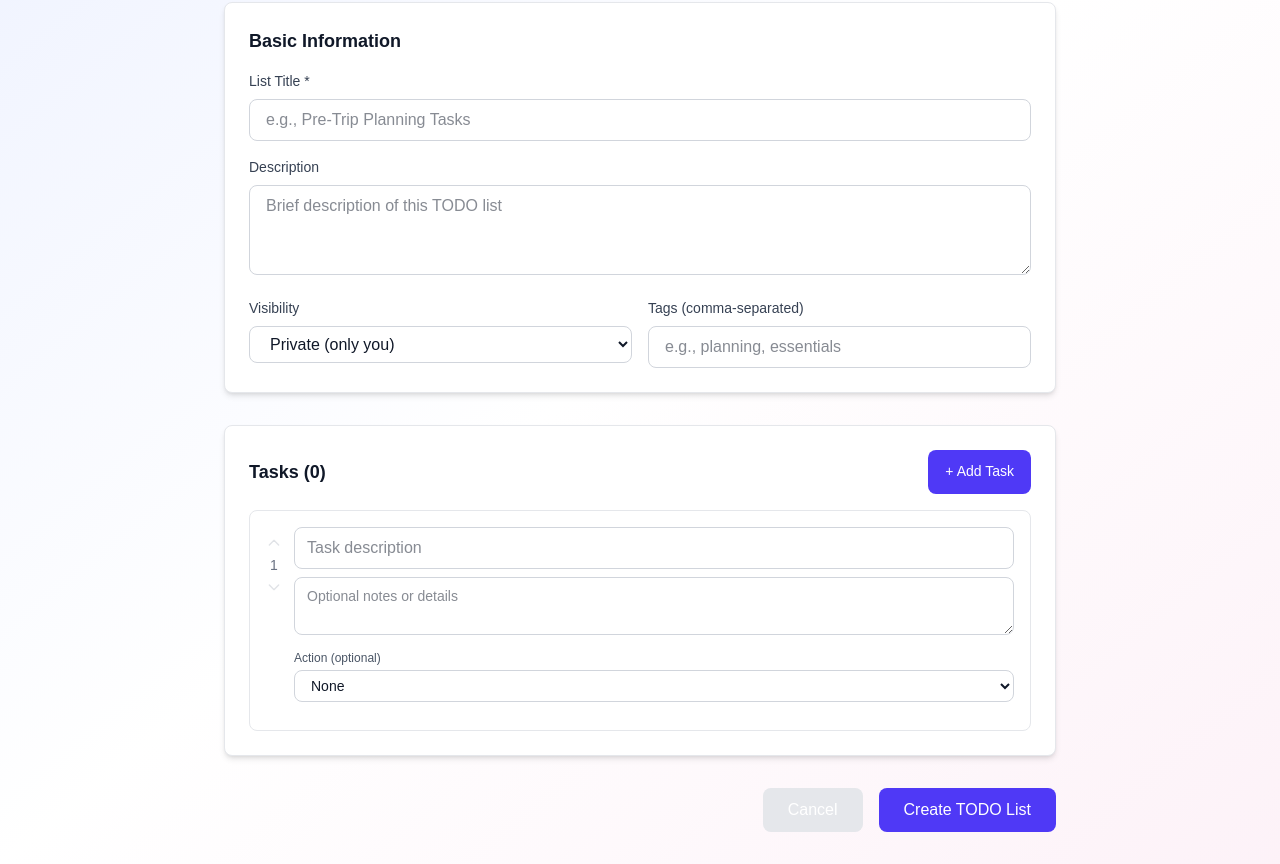
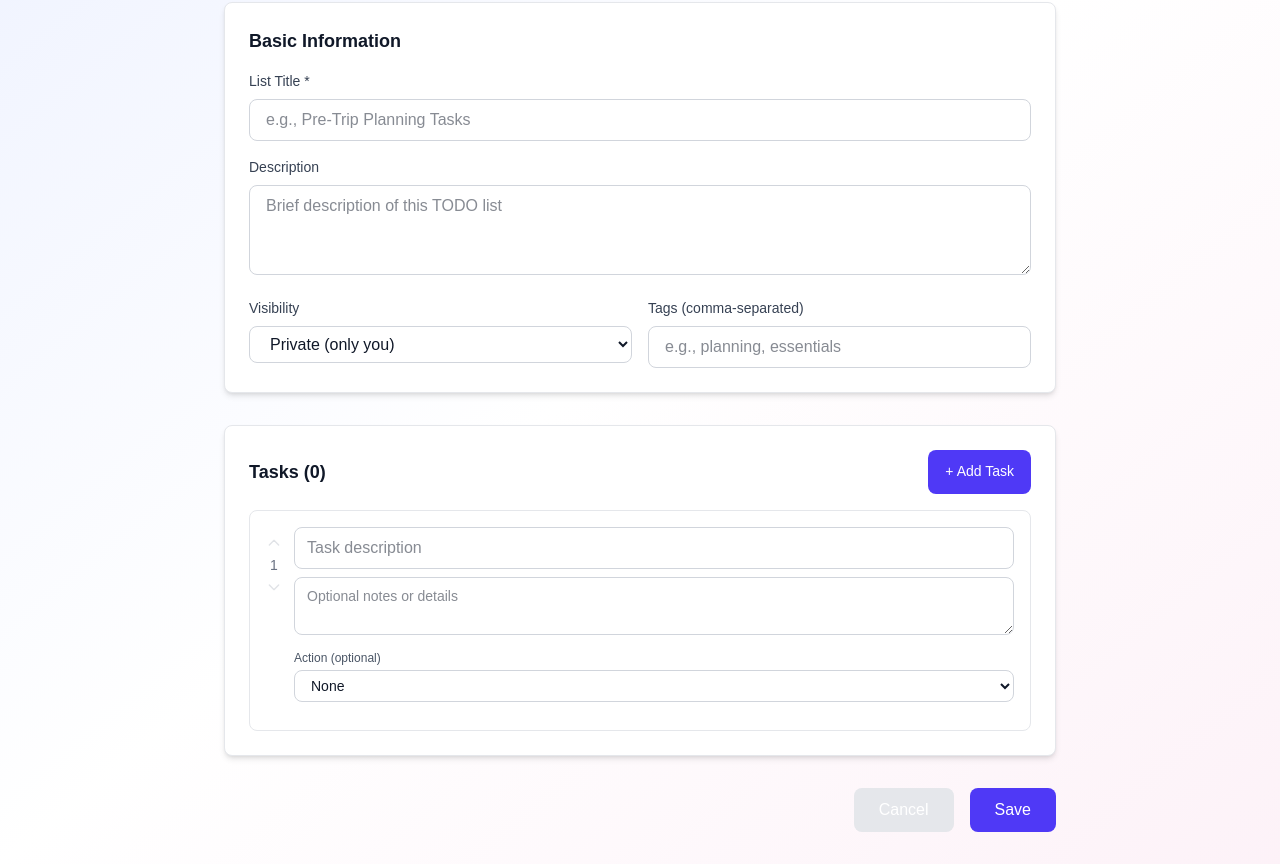
Before and after one commit to badgerpatrol/tripapp2, a Next.js app: page /lists/create-todo in a window 1280 px wide. Shown: the part 309-1173 px from the top of the page. Built offline with nearby package versions, Linux system fonts and the light colour scheme; no server answers; sample sign-in values are in the browser's storage.

Commit message:
dead end changes

```diff
--- a/app/admin/users/page.tsx
+++ b/app/admin/users/page.tsx
@@ -759,7 +759,7 @@ export default function AdminUsersPage() {
                   className="flex-1"
                   disabled={savingUser}
                 >
-                  {savingUser ? "Saving..." : "Save Changes"}
+                  {savingUser ? "Saving..." : "Save"}
                 </Button>
               </div>
             </form>
--- a/app/lists/create-kit/page.tsx
+++ b/app/lists/create-kit/page.tsx
@@ -463,7 +463,7 @@ export default function CreateKitListPage() {
               className="px-6 py-2 bg-green-600 hover:bg-green-700 text-white"
               disabled={loading}
             >
-              {loading ? "Creating..." : "Create Kit List"}
+              {loading ? "Saving..." : "Save"}
             </Button>
           </div>
         </form>
--- a/app/lists/create-todo/page.tsx
+++ b/app/lists/create-todo/page.tsx
@@ -383,7 +383,7 @@ export default function CreateTodoListPage() {
               className="px-6 py-2 bg-indigo-600 hover:bg-indigo-700 text-white"
               disabled={loading}
             >
-              {loading ? "Creating..." : "Create TODO List"}
+              {loading ? "Saving..." : "Save"}
             </Button>
           </div>
         </form>
--- a/app/lists/edit-kit/[id]/page.tsx
+++ b/app/lists/edit-kit/[id]/page.tsx
@@ -578,7 +578,7 @@ export default function EditKitListPage() {
               className="px-6 py-2 bg-green-600 hover:bg-green-700 text-white"
               disabled={saving}
             >
-              {saving ? "Saving..." : "Save Changes"}
+              {saving ? "Saving..." : "Save"}
             </Button>
           </div>
         </form>
--- a/app/trips/[id]/AddSpendDialog.tsx
+++ b/app/trips/[id]/AddSpendDialog.tsx
@@ -485,7 +485,7 @@ export default function AddSpendDialog({
                       <path className="opacity-75" fill="currentColor" d="M4 12a8 8 0 018-8V0C5.373 0 0 5.373 0 12h4zm2 5.291A7.962 7.962 0 014 12H0c0 3.042 1.135 5.824 3 7.938l3-2.647z"></path>
                     </svg>
                   )}
-                  {isSubmitting ? "Adding Spend..." : "Add Spend"}
+                  {isSubmitting ? "Adding Spend..." : "Save"}
                 </button>
               </div>
 
--- a/app/trips/[id]/ChoiceDetailDialog.tsx
+++ b/app/trips/[id]/ChoiceDetailDialog.tsx
@@ -400,7 +400,7 @@ export default function ChoiceDetailDialog({
                     disabled={saving}
                     className="flex-1 px-4 py-2 rounded-lg bg-blue-600 hover:bg-blue-700 disabled:bg-zinc-300 dark:disabled:bg-zinc-600 text-white font-medium transition-colors disabled:cursor-not-allowed"
                   >
-                    {saving ? "Saving..." : "Save Selection"}
+                    {saving ? "Saving..." : "Save"}
                   </button>
                 )}
               </div>
--- a/app/trips/[id]/EditItemAssignmentDialog.tsx
+++ b/app/trips/[id]/EditItemAssignmentDialog.tsx
@@ -537,7 +537,7 @@ export default function EditItemAssignmentDialog({
                       disabled={isSubmitting || !canEdit || loading}
                       className="tap-target flex-1 px-4 py-3 rounded-lg bg-blue-600 hover:bg-blue-700 disabled:bg-zinc-300 dark:disabled:bg-zinc-700 text-white font-medium transition-colors disabled:opacity-50 disabled:cursor-not-allowed"
                     >
-                      {isSubmitting ? "Updating..." : "Update Assignment"}
+                      {isSubmitting ? "Saving..." : "Save"}
                     </button>
                   </div>
 
--- a/app/trips/[id]/EditSpendDialog.tsx
+++ b/app/trips/[id]/EditSpendDialog.tsx
@@ -344,7 +344,7 @@ export default function EditSpendDialog({
                 disabled={isSubmitting}
                 className="tap-target flex-1 px-6 py-3 rounded-lg bg-blue-600 hover:bg-blue-700 text-white font-semibold transition-colors disabled:opacity-50 disabled:cursor-not-allowed"
               >
-                {isSubmitting ? "Saving Changes..." : "Save Changes"}
+                {isSubmitting ? "Saving Changes..." : "Save"}
               </button>
             </div>
           </form>
--- a/app/trips/[id]/EditTripDialog.tsx
+++ b/app/trips/[id]/EditTripDialog.tsx
@@ -392,7 +392,7 @@ export default function EditTripDialog({
                   disabled={isSubmitting || isDeleting}
                   className="tap-target flex-1 px-6 py-3 rounded-lg bg-blue-600 hover:bg-blue-700 text-white font-semibold transition-colors disabled:opacity-50 disabled:cursor-not-allowed"
                 >
-                  {isSubmitting ? "Saving..." : "Save Changes"}
+                  {isSubmitting ? "Saving..." : "Save"}
                 </button>
               </div>
 
--- a/app/trips/[id]/page.tsx
+++ b/app/trips/[id]/page.tsx
@@ -2508,7 +2508,7 @@ export default function TripDetailPage() {
                       <svg className="w-5 h-5" fill="none" stroke="currentColor" viewBox="0 0 24 24">
                         <path strokeLinecap="round" strokeLinejoin="round" strokeWidth={2} d="M12 4v16m8-8H4" />
                       </svg>
-                      Add Milestone
+                      Save
                     </button>
                   ) : (
                     <div className="p-4 rounded-lg border border-zinc-300 dark:border-zinc-600 bg-white dark:bg-zinc-800 space-y-3">
@@ -2553,7 +2553,7 @@ export default function TripDetailPage() {
                           disabled={!newMilestoneTitle.trim()}
                           className="tap-target flex-1 px-4 py-2 text-sm rounded bg-blue-600 hover:bg-blue-700 disabled:bg-zinc-300 dark:disabled:bg-zinc-600 text-white font-medium transition-colors disabled:cursor-not-allowed"
                         >
-                          Add Milestone
+                          Save
                         </button>
                         <button
                           onClick={() => {
--- a/components/SpendListView.tsx
+++ b/components/SpendListView.tsx
@@ -335,7 +335,7 @@ export function SpendListView({
       // User is the spender - show full Assign functionality
       if (onAssign && spend.status !== SpendStatus.CLOSED && !tripSpendingClosed) {
         items.push({
-          label: "Add People",
+          label: "People",
           onClick: () => onAssign(spendId),
         });
       }
```
